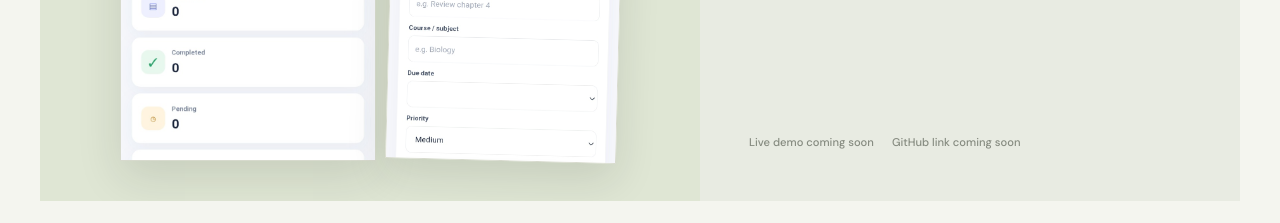
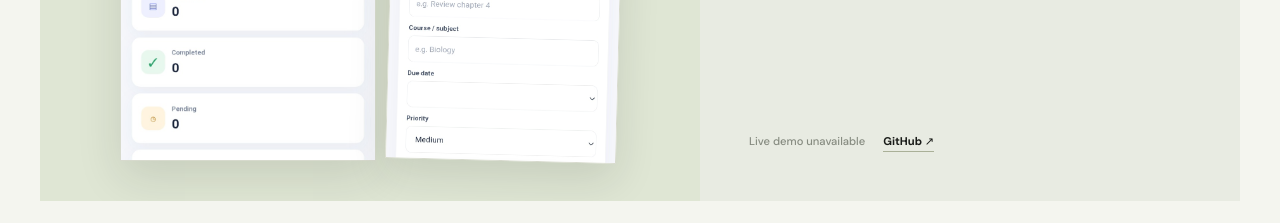
Before and after one commit to olarinoyeakinloye4-wq/myportfolio, a React (Vite) app: page / in a window 1280 px wide. Shown: the part 2740-2963 px from the top of the page. Built offline with nearby package versions, Linux system fonts and the light colour scheme.

Commit message:
Add Study Flow repository link

```diff
--- a/src/App.tsx
+++ b/src/App.tsx
@@ -55,6 +55,7 @@ const projects: Project[] = [
     name: 'Study Flow',
     description: 'A modern study-management web application built to help students organize their academic activities and manage their study workflow.',
     technologies: ['React', 'TypeScript'],
+    githubUrl: 'https://github.com/olarinoyeakinloye4-wq/Student-flow',
     featured: true,
   },
   {
@@ -140,8 +141,8 @@ function ProjectCard({ project }: { project: Project }) {
             {project.technologies.map((technology) => <li key={technology}>{technology}</li>)}
           </ul>
           <div className="project-actions">
-            <span className="link-pending">Live demo coming soon</span>
-            <span className="link-pending">GitHub link coming soon</span>
+            {project.liveUrl ? <ExternalLink href={project.liveUrl}>Live demo</ExternalLink> : <span className="link-pending">Live demo unavailable</span>}
+            {project.githubUrl ? <ExternalLink href={project.githubUrl}>GitHub</ExternalLink> : <span className="link-pending">GitHub link coming soon</span>}
           </div>
         </div>
       </article>
```
